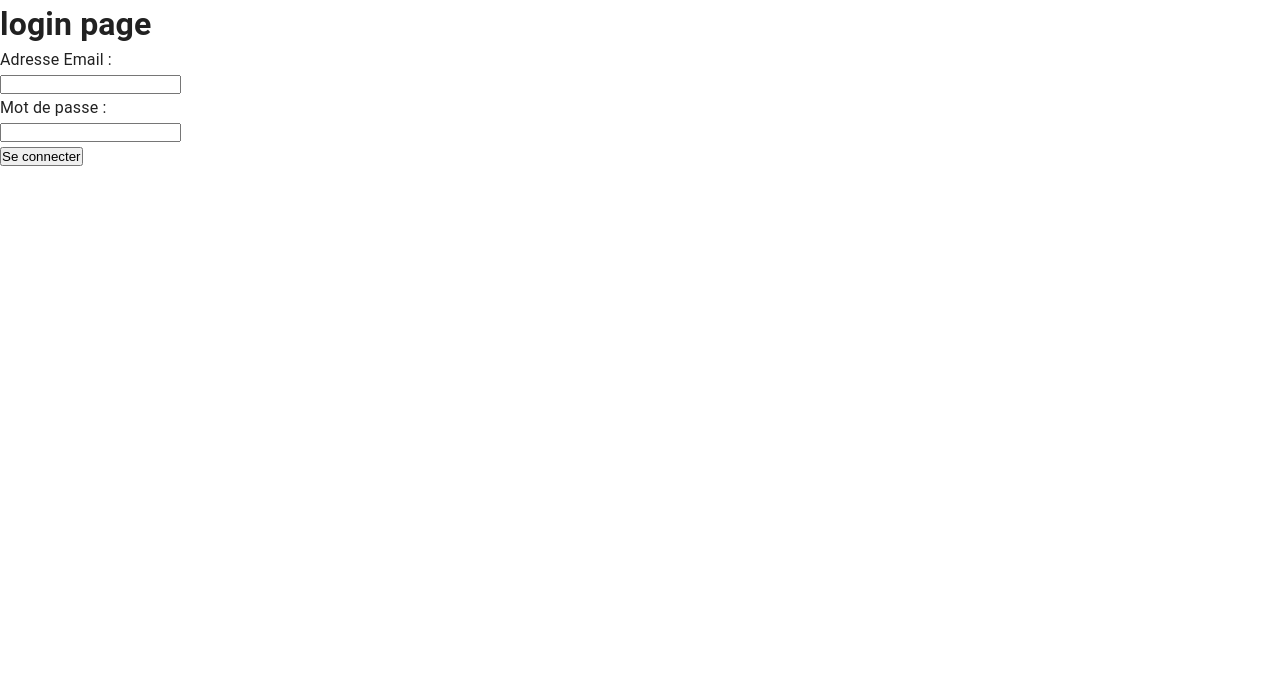
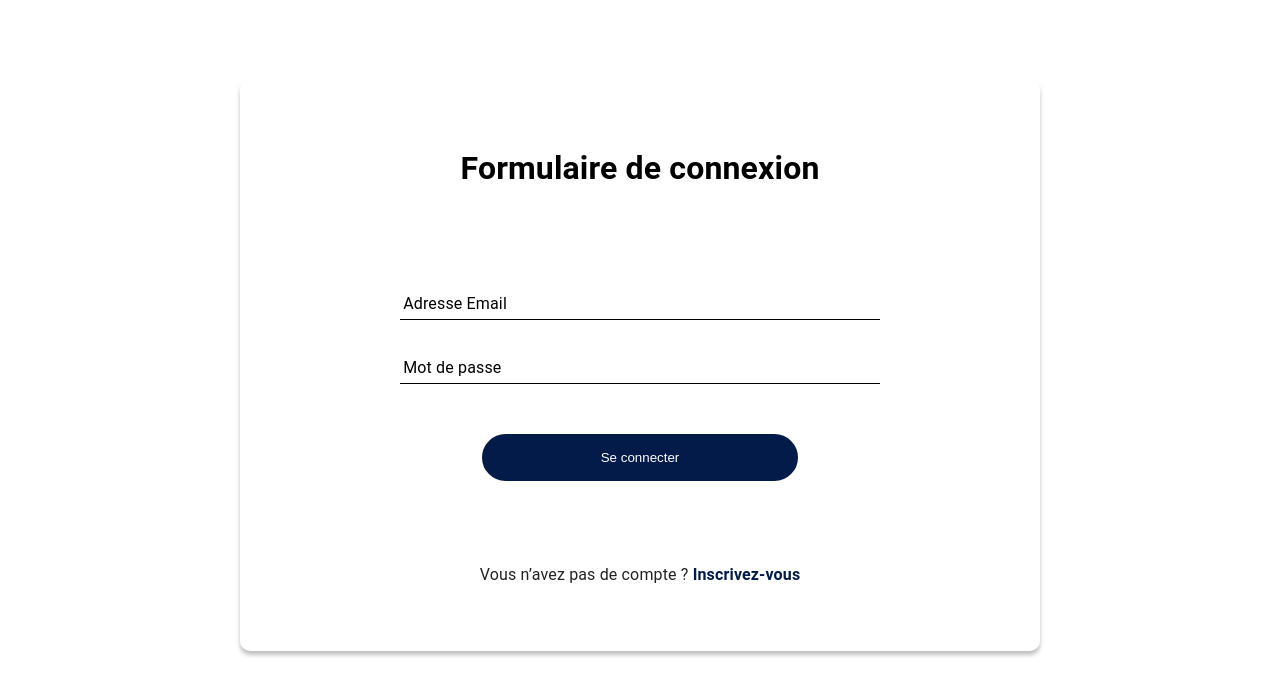
Before and after one commit to Florian59c/Blog-JDR-front, a Next.js app: page /login in a window 1280 px wide. Shown: the top 696 px of the page. Built offline with nearby package versions, Linux system fonts and the light colour scheme.

Commit message:
feat: front for login page and upgrade register styles for apply in all forms

```diff
--- a/pages/login.tsx
+++ b/pages/login.tsx
@@ -1,4 +1,6 @@
+import { TextField } from "@mui/material";
 import axios from "axios";
+import Link from "next/link";
 import { NextRequest } from "next/server";
 import { useEffect, useState } from "react";
 
@@ -30,24 +32,17 @@ export default function login(req: NextRequest) {
           <p>déja connecté</p>
         </div>
       ) : (
-        <div>
-          <h1>login page</h1>
-          {/* <TextField
-        label="Mot de passe"
-        type="Password"
-        autoComplete="current-password"
-      /> */}
-          {/* utiliser auto complete pour aller chercher les infos stocké dans le navigateur */}
+        <div className="formsContainer">
+          <h1>Formulaire de connexion</h1>
           <div>
             <form
               onSubmit={async (e) => {
                 e.preventDefault(); // Empêche le rechargement de la page
                 setError('');
-
                 try {
                   const response = await axios.post(
                     `${process.env.NEXT_PUBLIC_SERVER_URL}auth/login`,
-                    { email, password }, // Corps de la requête
+                    { email, password },
                     { withCredentials: true } // Nécessaire pour inclure les cookies
                   );
                   setError(response.data);
@@ -61,22 +56,29 @@ export default function login(req: NextRequest) {
                 }
               }}
             >
-              <div>
-                <label htmlFor="email">
-                  <p>Adresse Email : </p>
-                  <input type="email" id='email' value={email} onChange={(e) => setEmail(e.target.value)} />
-                </label>
-                <label htmlFor="password">
-                  <p>Mot de passe : </p>
-                  <input type="password" id='password' value={password} onChange={(e) => setPassword(e.target.value)} />
-                </label>
+              <div className="inputs">
+                <TextField
+                  label="Adresse Email"
+                  type="email"
+                  autoComplete="email"
+                  value={email}
+                  onChange={(e) => setEmail(e.target.value)}
+                />
+                <TextField
+                  label="Mot de passe"
+                  type="Password"
+                  autoComplete="current-password"
+                  value={password}
+                  onChange={(e) => setPassword(e.target.value)}
+                />
               </div>
-              <div>
-                <button type="submit" >Se connecter</button>
+              {error && <p className="error-message">{error}</p>}
+              <div className="buttonContainer">
+                <button type="submit" className="button-style button-color-validate">Se connecter</button>
               </div>
-              {error && <p className='error'>{error}</p>}
             </form>
           </div>
+          <p>Vous n’avez pas de compte ? <Link href="/register" className="link">Inscrivez-vous</Link></p>
         </div>
       )}
     </div>
--- a/pages/register.tsx
+++ b/pages/register.tsx
@@ -70,7 +70,7 @@ export default function Register() {
                 }
               }}
             >
-              <div className={styles.inputs}>
+              <div className="inputs">
                 <TextField
                   label="Pseudo"
                   type="text"
@@ -97,12 +97,12 @@ export default function Register() {
                 />
               </div>
               {error && <p className="error-message">{error}</p>}
-              <div className={styles.buttonContainer}>
+              <div className="buttonContainer">
                 <button type="submit" className="button-style button-color-validate">Se créer un compte</button>
               </div>
             </form>
           </div>
-          <p>Vous avez déjà un compte ? <Link href="/login" className={styles.link}>Connectez-vous</Link></p>
+          <p>Vous avez déjà un compte ? <Link href="/login" className="link">Connectez-vous</Link></p>
         </div>
       )}
     </div>
--- a/src/app/globals.css
+++ b/src/app/globals.css
@@ -43,6 +43,28 @@ a {
 .formsContainer p {
   margin-top: 2rem;
   text-align: center;
+}
+
+.formsContainer .inputs {
+  display: flex;
+  flex-direction: column;
+  /* width: 100%; */
+  align-items: center;
+}
+
+.buttonContainer {
+  display: flex;
+  justify-content: center;
+  margin-top: 2rem;
+}
+
+.link {
+  color: #031B49;
+  font-weight: bold;
+}
+
+.link:hover {
+  text-decoration: underline;
 }
 
 /* styles des bouttons */
```
Also changed, not shown: styles/register.module.css (deleted, +0 -21 lines).
